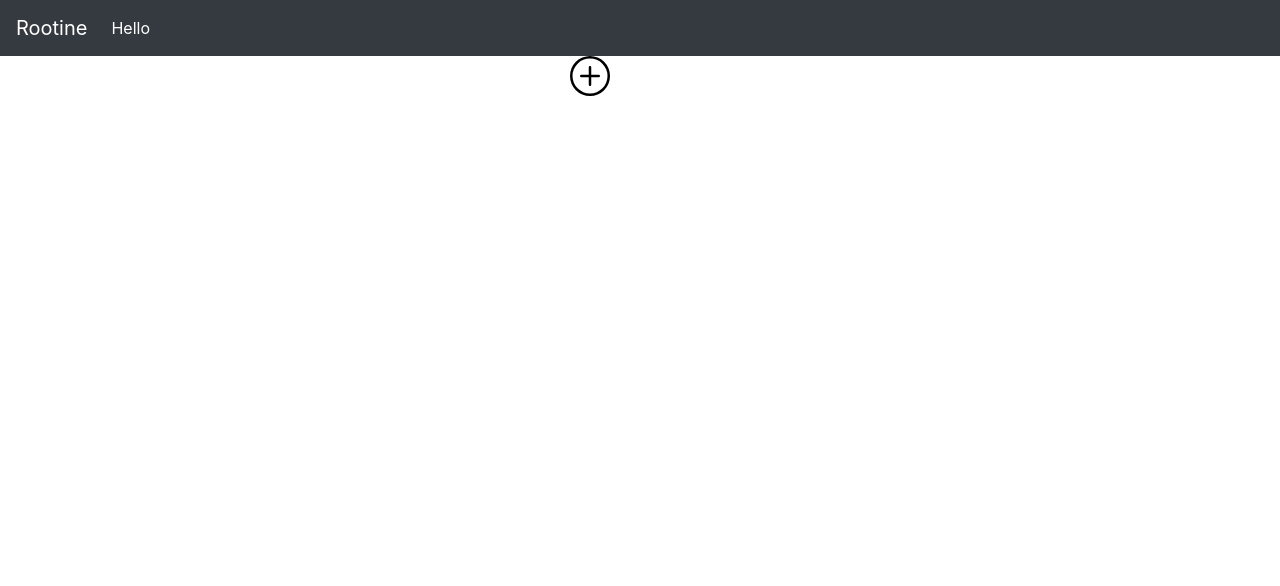
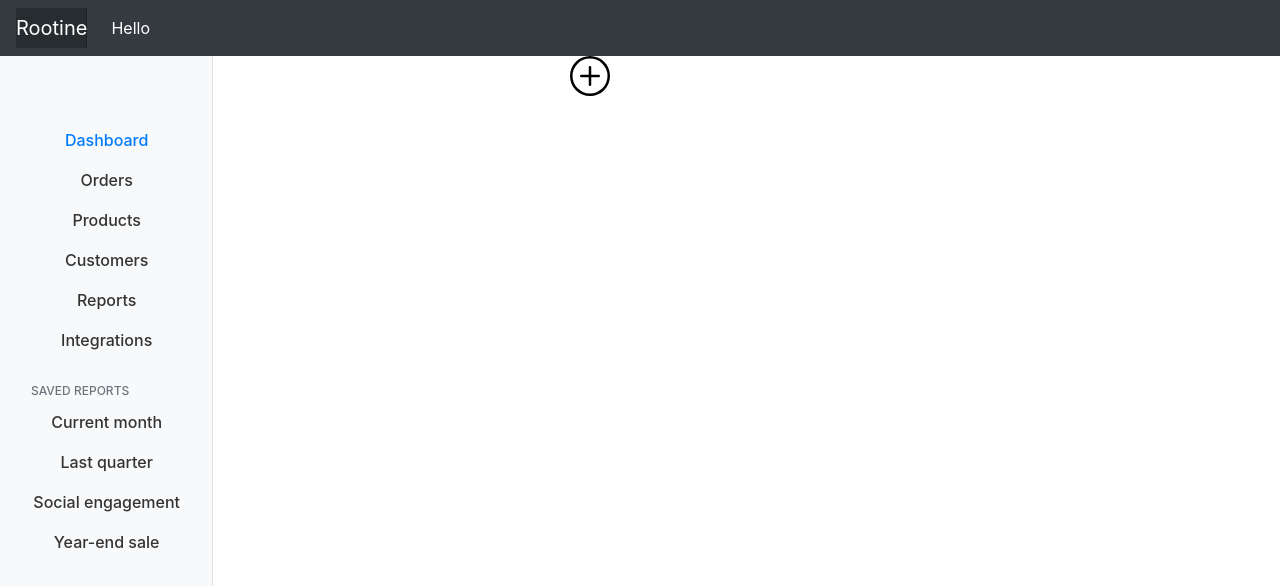
Before and after one commit to DeenChoudhury/secret_project, a React (Create React App) app: page / in a window 1280 px wide. Shown: the top 586 px of the page. Built offline with nearby package versions, Linux system fonts and the light colour scheme.

Commit message:
Fixed project structure and naming

```diff
--- a/src/components/sidebar/Sidebar.jsx
+++ b/src/components/Sidebar/index.jsx
@@ -1,6 +1,5 @@
 import React from "react";
-import './sidebar.css';
-import { Link } from 'react-router-dom';
+import './styles.css';
 
 function Sidebar() {
     return (
--- a/src/pages/home/index.jsx
+++ b/src/pages/home/index.jsx
@@ -2,6 +2,7 @@ import React from 'react';
 
 import Navbar from 'components/Navbar';
 import HobbyForm from 'components/HobbyForm';
+import Sidebar from 'components/Sidebar';
 
 import './styles.css';
 
@@ -12,6 +13,7 @@ function Home(){
 		<div>
 			<Navbar/>
 			<HobbyForm/>
+			<Sidebar/>
 		</div>
 	)
 }
```
Also changed, not shown: src/components/Sidebar/styles.css (renamed from src/components/sidebar/sidebar.css).
